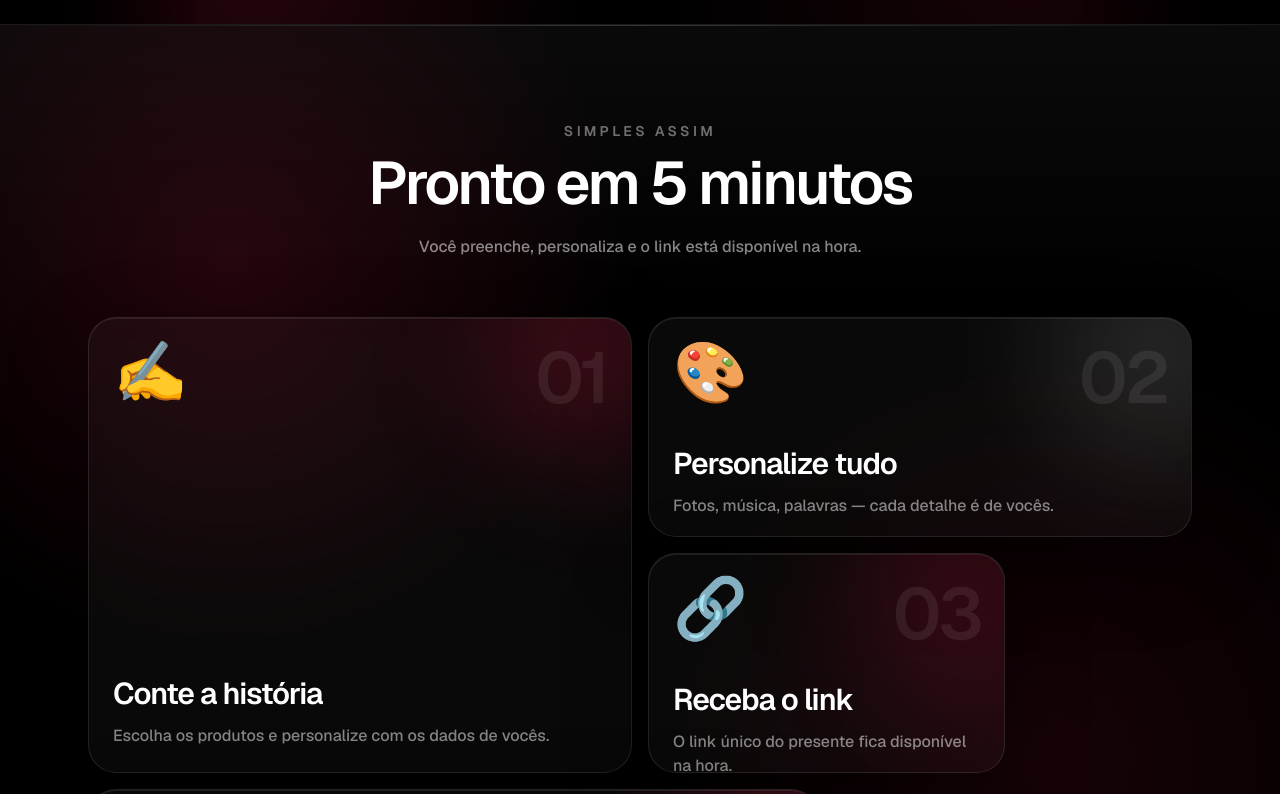
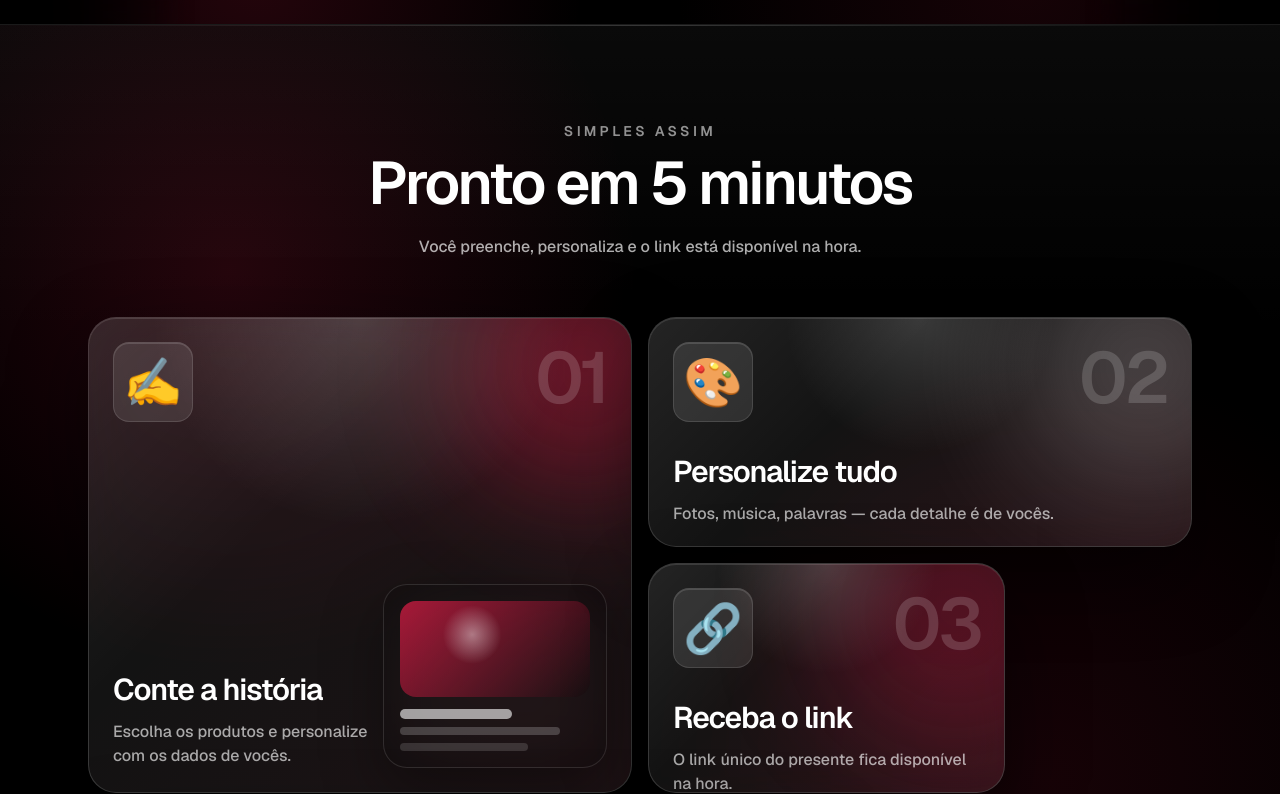
Before and after one commit to dedsfe/lovevalentineday, a Next.js app: page / in a window 1280 px wide. Shown: the part 1606-2400 px from the top of the page. Built offline with nearby package versions, Linux system fonts and the light colour scheme.

Commit message:
fix: make bento section visible

```diff
--- a/src/app/page.tsx
+++ b/src/app/page.tsx
@@ -549,39 +549,50 @@ export default function Home() {
             style={{ background: 'linear-gradient(90deg, transparent, rgba(255,255,255,0.18), transparent)' }}
           />
           <div className="relative mx-auto max-w-6xl px-6">
-            <div className="mx-auto mb-10 max-w-2xl text-center md:mb-14 reveal">
-              <p className="mb-3 text-sm font-semibold uppercase tracking-[0.24em] text-white/42">Simples assim</p>
+            <div className="mx-auto mb-10 max-w-2xl text-center md:mb-14">
+              <p className="mb-3 text-sm font-semibold uppercase tracking-[0.24em] text-white/56">Simples assim</p>
               <h2 className="text-4xl font-semibold tracking-[-0.045em] text-white sm:text-5xl md:text-6xl">Pronto em 5 minutos</h2>
-              <p className="mx-auto mt-5 max-w-md text-base font-medium leading-7 text-white/52">Você preenche, personaliza e o link está disponível na hora.</p>
+              <p className="mx-auto mt-5 max-w-md text-base font-medium leading-7 text-white/68">Você preenche, personaliza e o link está disponível na hora.</p>
             </div>
-            <div className="grid grid-cols-1 gap-4 md:grid-cols-6 md:auto-rows-[220px]">
+            <div className="grid grid-cols-1 gap-4 md:grid-cols-6 md:auto-rows-[230px]">
               {[
-                { step: '01', emoji: '✍️', title: 'Conte a história', desc: 'Escolha os produtos e personalize com os dados de vocês.', className: 'md:col-span-3 md:row-span-2', glow: 'rgba(225,29,72,0.34)' },
-                { step: '02', emoji: '🎨', title: 'Personalize tudo', desc: 'Fotos, música, palavras — cada detalhe é de vocês.', className: 'md:col-span-3', glow: 'rgba(255,255,255,0.18)' },
-                { step: '03', emoji: '🔗', title: 'Receba o link', desc: 'O link único do presente fica disponível na hora.', className: 'md:col-span-2', glow: 'rgba(190,18,60,0.3)' },
-                { step: '04', emoji: '💌', title: 'Emocione ela', desc: 'Envie pelo WhatsApp e prepare-se para a reação.', className: 'md:col-span-4', glow: 'rgba(225,29,72,0.28)' },
-              ].map(({ step, emoji, title, desc, className, glow }, i) => (
+                { step: '01', emoji: '✍️', title: 'Conte a história', desc: 'Escolha os produtos e personalize com os dados de vocês.', className: 'md:col-span-3 md:row-span-2', glow: 'rgba(225,29,72,0.44)', featured: true },
+                { step: '02', emoji: '🎨', title: 'Personalize tudo', desc: 'Fotos, música, palavras — cada detalhe é de vocês.', className: 'md:col-span-3', glow: 'rgba(255,255,255,0.22)', featured: false },
+                { step: '03', emoji: '🔗', title: 'Receba o link', desc: 'O link único do presente fica disponível na hora.', className: 'md:col-span-2', glow: 'rgba(190,18,60,0.36)', featured: false },
+                { step: '04', emoji: '💌', title: 'Emocione ela', desc: 'Envie pelo WhatsApp e prepare-se para a reação.', className: 'md:col-span-4', glow: 'rgba(225,29,72,0.36)', featured: false },
+              ].map(({ step, emoji, title, desc, className, glow, featured }, i) => (
                 <div
                   key={step}
-                  className={`group relative overflow-hidden rounded-[1.75rem] border border-white/10 bg-white/[0.035] p-6 shadow-[inset_0_1px_0_rgba(255,255,255,0.08),0_28px_80px_rgba(0,0,0,0.38)] backdrop-blur-xl reveal ${className}`}
+                  className={`group relative overflow-hidden rounded-[1.75rem] border border-white/[0.16] bg-white/[0.075] p-6 shadow-[inset_0_1px_0_rgba(255,255,255,0.12),0_28px_80px_rgba(0,0,0,0.48)] backdrop-blur-xl ${className}`}
                   style={{ transitionDelay: `${i * 80}ms` }}
                 >
                   <div
-                    className="pointer-events-none absolute -right-20 -top-20 h-56 w-56 rounded-full opacity-70 blur-3xl transition-opacity duration-500 group-hover:opacity-100"
+                    className="pointer-events-none absolute -right-20 -top-20 h-64 w-64 rounded-full opacity-95 blur-3xl transition-opacity duration-500 group-hover:opacity-100"
                     style={{ background: glow }}
                   />
+                  <div className="pointer-events-none absolute inset-0 bg-[radial-gradient(circle_at_50%_0%,rgba(255,255,255,0.16),transparent_38%)]" />
                   <div
-                    className="pointer-events-none absolute inset-0 opacity-0 transition-opacity duration-500 group-hover:opacity-100"
-                    style={{ background: 'linear-gradient(135deg, rgba(255,255,255,0.085), transparent 42%)' }}
+                    className="pointer-events-none absolute inset-0 opacity-80"
+                    style={{ background: 'linear-gradient(135deg, rgba(255,255,255,0.09), transparent 38%, rgba(225,29,72,0.08))' }}
                   />
+                  {featured && (
+                    <div className="pointer-events-none absolute bottom-6 right-6 hidden w-56 rounded-3xl border border-white/12 bg-black/38 p-4 shadow-[0_22px_60px_rgba(0,0,0,0.35)] backdrop-blur-2xl md:block">
+                      <div className="mb-3 h-24 rounded-2xl bg-[radial-gradient(circle_at_38%_35%,rgba(255,255,255,0.42),transparent_22%),linear-gradient(135deg,rgba(225,29,72,0.72),rgba(0,0,0,0.2))]" />
+                      <div className="space-y-2">
+                        <div className="h-2.5 w-28 rounded-full bg-white/60" />
+                        <div className="h-2 w-40 rounded-full bg-white/20" />
+                        <div className="h-2 w-32 rounded-full bg-white/14" />
+                      </div>
+                    </div>
+                  )}
                   <div className="relative flex h-full flex-col justify-between gap-8">
                     <div className="flex items-start justify-between gap-4">
-                      <span className="text-5xl sm:text-6xl">{emoji}</span>
-                      <span className="text-5xl font-semibold leading-none tracking-[-0.05em] text-white/[0.08] sm:text-7xl">{step}</span>
+                      <span className="grid h-16 w-16 place-items-center rounded-2xl border border-white/12 bg-white/10 text-4xl shadow-[inset_0_1px_0_rgba(255,255,255,0.14)] sm:h-20 sm:w-20 sm:text-5xl">{emoji}</span>
+                      <span className="text-5xl font-semibold leading-none tracking-[-0.05em] text-white/[0.16] sm:text-7xl">{step}</span>
                     </div>
-                    <div>
+                    <div className={featured ? 'md:max-w-[17rem]' : undefined}>
                       <h3 className="mb-3 text-2xl font-semibold tracking-[-0.035em] text-white sm:text-3xl">{title}</h3>
-                      <p className="max-w-md text-sm font-medium leading-6 text-white/50 sm:text-base">{desc}</p>
+                      <p className="max-w-md text-sm font-medium leading-6 text-white/64 sm:text-base">{desc}</p>
                     </div>
                   </div>
                 </div>
```
